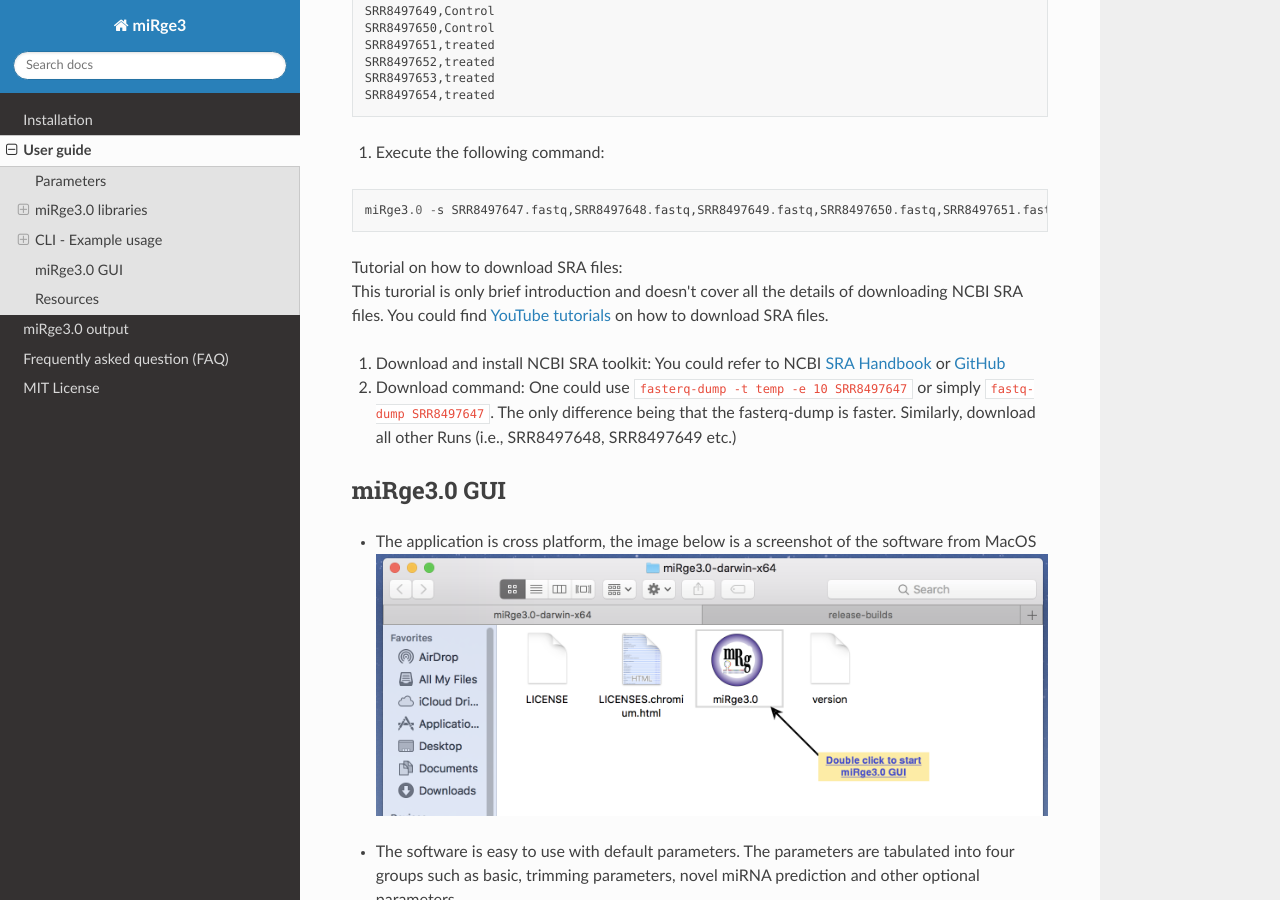
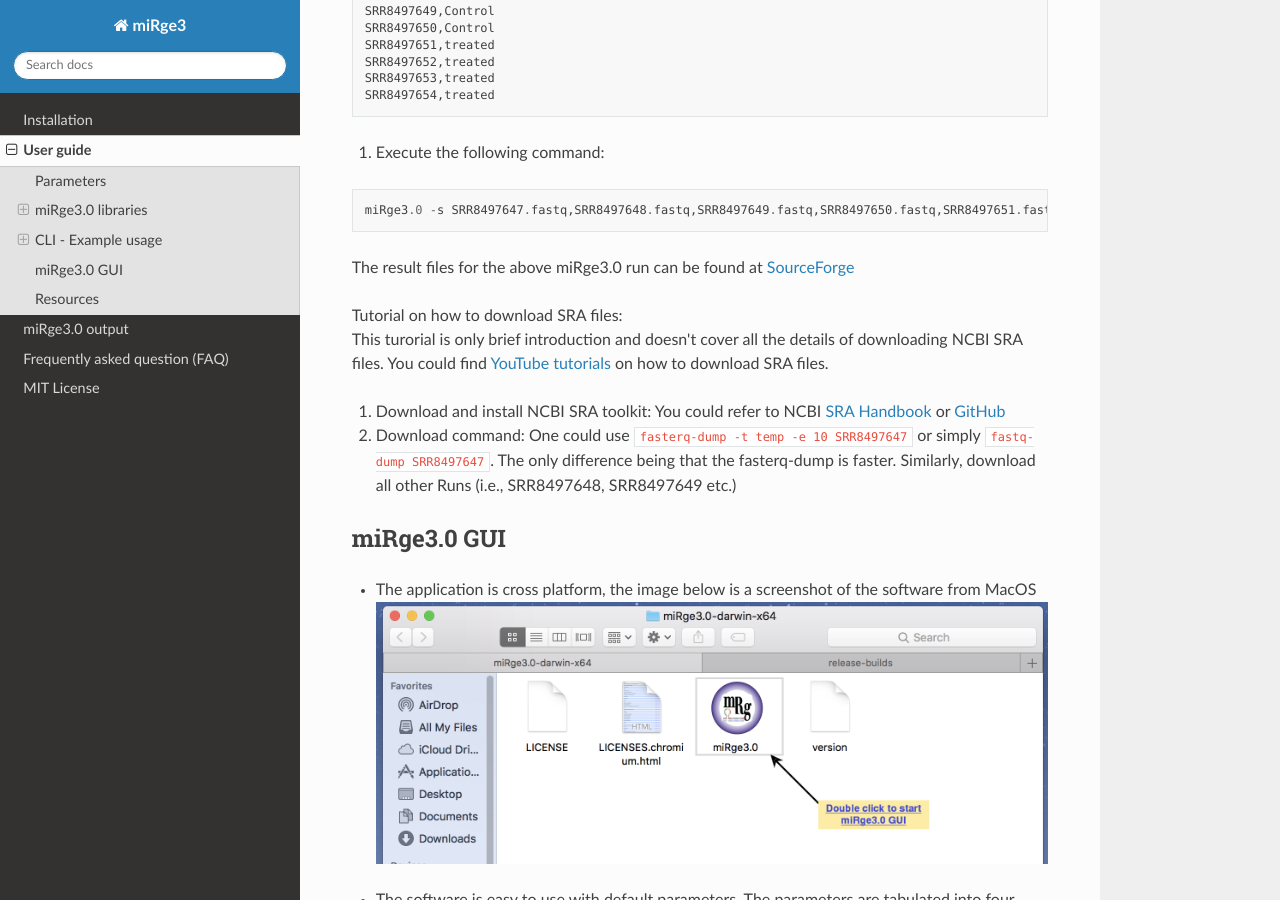
Before and after one commit to mhalushka/miRge3.0, a Sphinx documentation site: the page built from docs/source/quick_start.md, in a window 1280 px wide and 900 px high, scrolled down 6185 px. Built offline with Sphinx 7.4.7 and the Read the Docs theme 2.0.0, drawn with Linux system fonts in a browser that asks for light colours.

Commit message:
Update quick_start.md

````diff
--- a/docs/source/quick_start.md
+++ b/docs/source/quick_start.md
@@ -273,6 +273,8 @@ SRR8497654,treated
 ```
 miRge3.0 -s SRR8497647.fastq,SRR8497648.fastq,SRR8497649.fastq,SRR8497650.fastq,SRR8497651.fastq,SRR8497652.fastq,SRR8497653.fastq,SRR8497654.fastq -lib miRge3_Lib -on human -db miRGeneDB -o differential_Exp -a TGGAATTCTCGG -cpu 12 -dex -mdt DESmetadata.csv
 ```
+The result files for the above miRge3.0 run can be found at [SourceForge](https://sourceforge.net/projects/mirge3/files/test/DE_output/)
+
 
 Tutorial on how to download SRA files:<br/>
 This turorial is only brief introduction and doesn't cover all the details of downloading NCBI SRA files. You could find [YouTube tutorials](https://www.youtube.com/results?search_query=download+SRA+files) on how to download SRA files.
````
